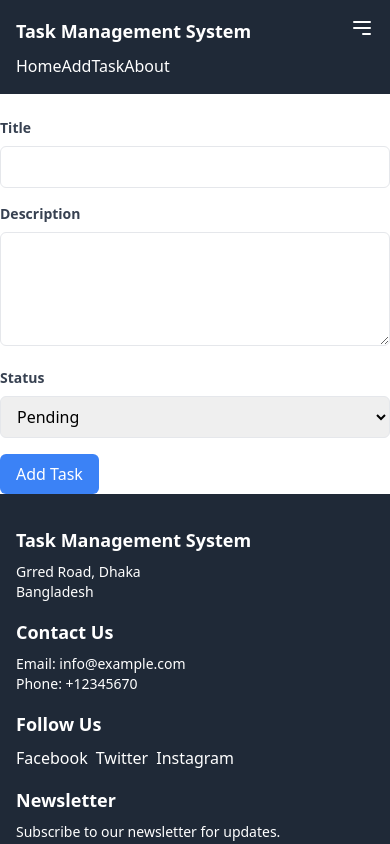
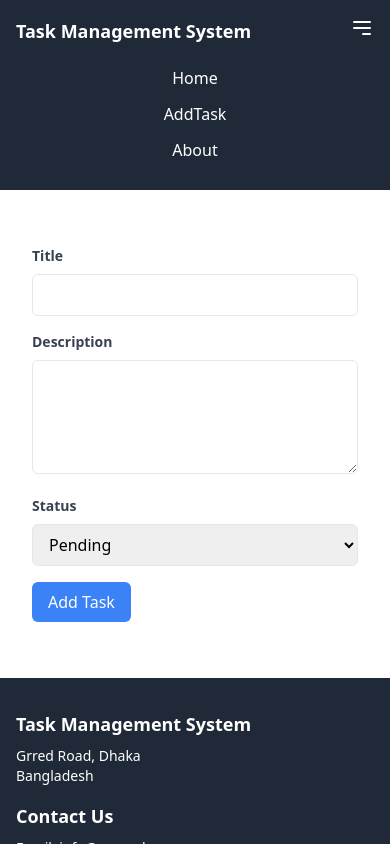
Before and after one commit to nazmul906/task-managemnet-system-clientside, a React (Vite) app: page /addtask in a window 390 px wide. Both pictures are taken after a click on the button 362 px from the left and 28 px from the top of the page. Shown: the top 844 px of the page. Built offline with nearby package versions, Linux system fonts and the light colour scheme.

Commit message:
responsiveness bug is fxied

```diff
--- a/src/Pages/AddTask/AddTask.jsx
+++ b/src/Pages/AddTask/AddTask.jsx
@@ -74,11 +74,14 @@ const AddTask = ({ addTask }) => {
   };
 
   return (
-    <form className="max-w-md mx-auto mt-6" onSubmit={handleSubmit}>
+    <form
+      className="max-w-md mx-auto mt-6 mb-6 p-[2rem]"
+      onSubmit={handleSubmit}
+    >
       <div className="mb-4">
         <label
           htmlFor="title"
-          className="block text-gray-700 text-sm font-bold mb-2"
+          className="block text-gray-700 text-sm font-bold mb-2 "
         >
           Title
         </label>
@@ -101,7 +104,7 @@ const AddTask = ({ addTask }) => {
       <div className="mb-4">
         <label
           htmlFor="description"
-          className="block text-gray-700 text-sm font-bold mb-2"
+          className="block text-gray-700 text-sm font-bold mb-2 "
         >
           Description
         </label>
@@ -124,7 +127,7 @@ const AddTask = ({ addTask }) => {
       <div className="mb-4">
         <label
           htmlFor="status"
-          className="block text-gray-700 text-sm font-bold mb-2"
+          className="block text-gray-700 text-sm font-bold mb-2 "
         >
           Status
         </label>
--- a/src/Pages/Display/TaskCard/TaskCard.jsx
+++ b/src/Pages/Display/TaskCard/TaskCard.jsx
@@ -65,7 +65,7 @@ const TaskCard = ({ alltask, onDelete, onEdit }) => {
       });
   };
   return (
-    <div className="card w-96 bg-white h-full shadow-2xl rounded-lg p-4">
+    <div className="card bg-white h-full shadow-2xl rounded-lg p-4">
       <div className="card-body items-center text-center">
         <h3 className="text-xl font-semibold mb-2 text-gray-600">{title}</h3>
         <p className="text-gray-600 mb-2">{description}</p>
--- a/src/Pages/Home/AllTask/AllTask.jsx
+++ b/src/Pages/Home/AllTask/AllTask.jsx
@@ -22,7 +22,7 @@ const AllTask = () => {
     setAllTask(updatedTasks);
   };
   return (
-    <div className="flex justify-center">
+    <div className="flex justify-center mt-8 ">
       <div className="grid grid-cols-1 sm:grid-cols-2 md:grid-cols-3 text-center gap-[2.5rem] mb-2 p-[2.5rem]">
         {alltask.map((item) => (
           <TaskCard
--- a/src/Pages/Shared/Navbar/Navbar.jsx
+++ b/src/Pages/Shared/Navbar/Navbar.jsx
@@ -43,7 +43,10 @@ const Navbar = () => {
         </div>
       </div>
 
-      <div id="responsive-nav-links" className="md:hidden mt-2 hidden">
+      <div
+        id="responsive-nav-links"
+        className="md:hidden flex flex-col items-center mt-2 p-3 gap-3 hidden"
+      >
         <NavLink to="/" className="text-white hover:text-gray-300">
           Home
         </NavLink>
```
